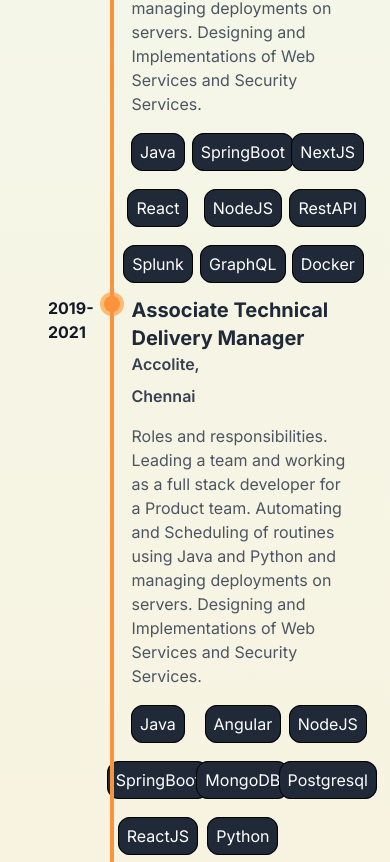
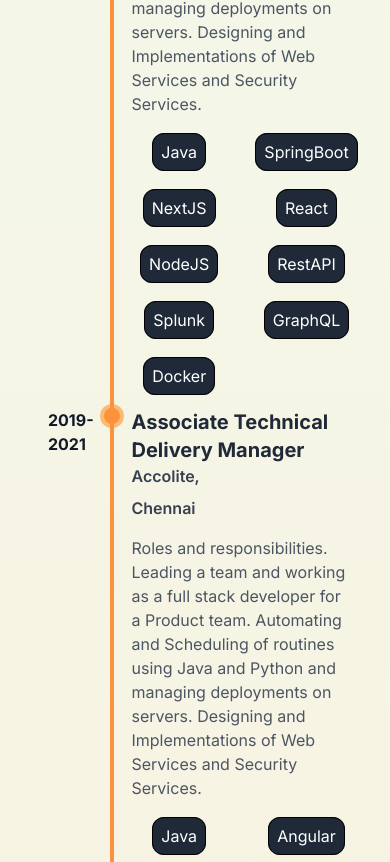
Before and after one commit to santhoshkalisamy/portfolio, a Next.js app: page /about in a window 390 px wide. Shown: the part 1875-2737 px from the top of the page. Built offline with nearby package versions, Linux system fonts and the light colour scheme.

Commit message:
fixed minor issue

```diff
--- a/src/app/about/page.tsx
+++ b/src/app/about/page.tsx
@@ -152,7 +152,7 @@
                         <div className="text-gray-600 mt-4">
                             <p>{experience.responsibilities}</p>
                         </div>
-                        <div className="grid grid-cols-3 gap-8 md:gap-6 md:grid-cols-4 mt-6 justify-items-center">
+                        <div className="grid grid-cols-2 gap-8 md:gap-6 md:grid-cols-4 mt-6 justify-items-center">
                             { experience.techStack.map((technology, index) =>
                             <div key={index}>
                             <h2 className="whitespace-nowrap inline border border-black rounded-xl p-2 bg-gray-800 text-white">{technology}</h2>
```
